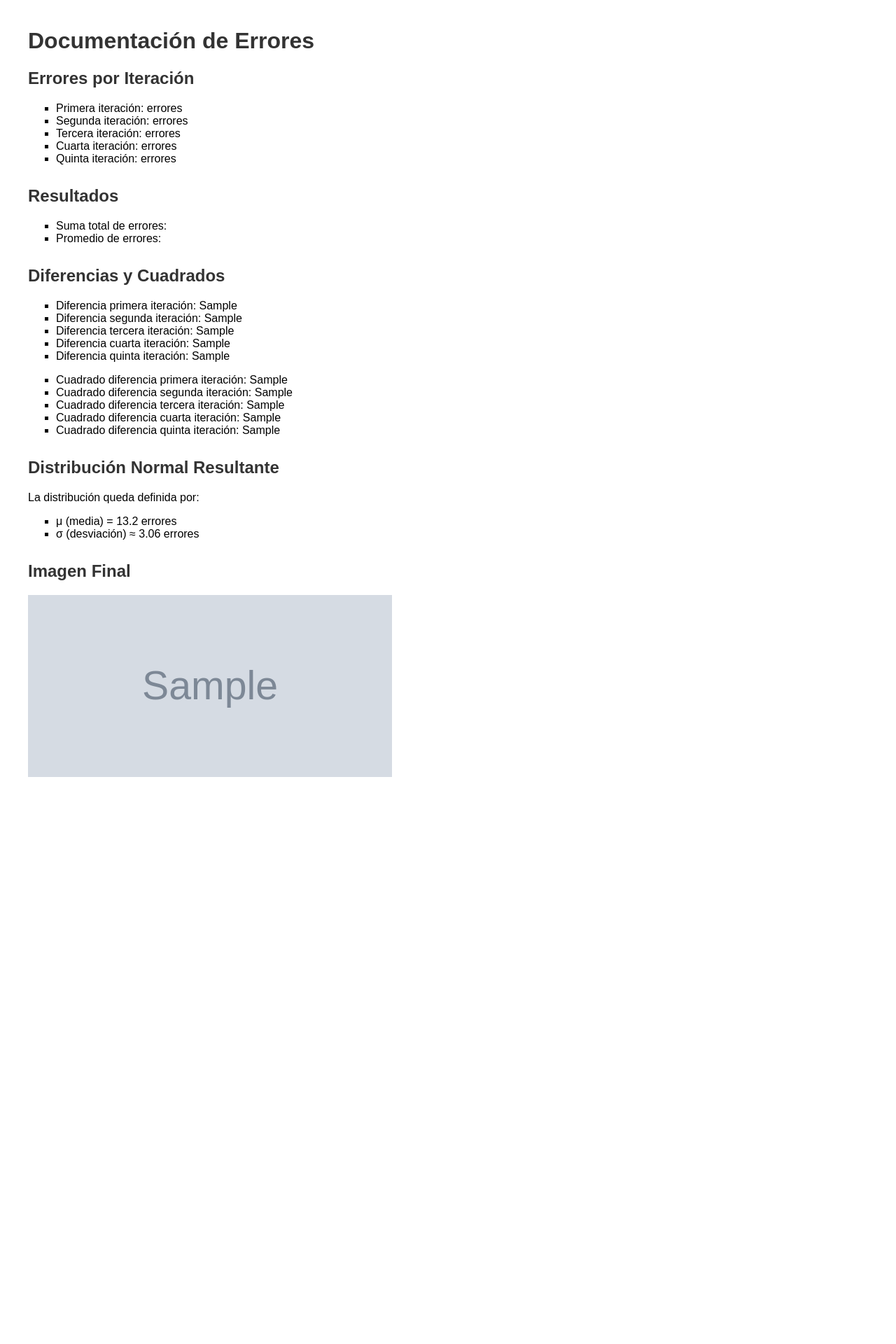
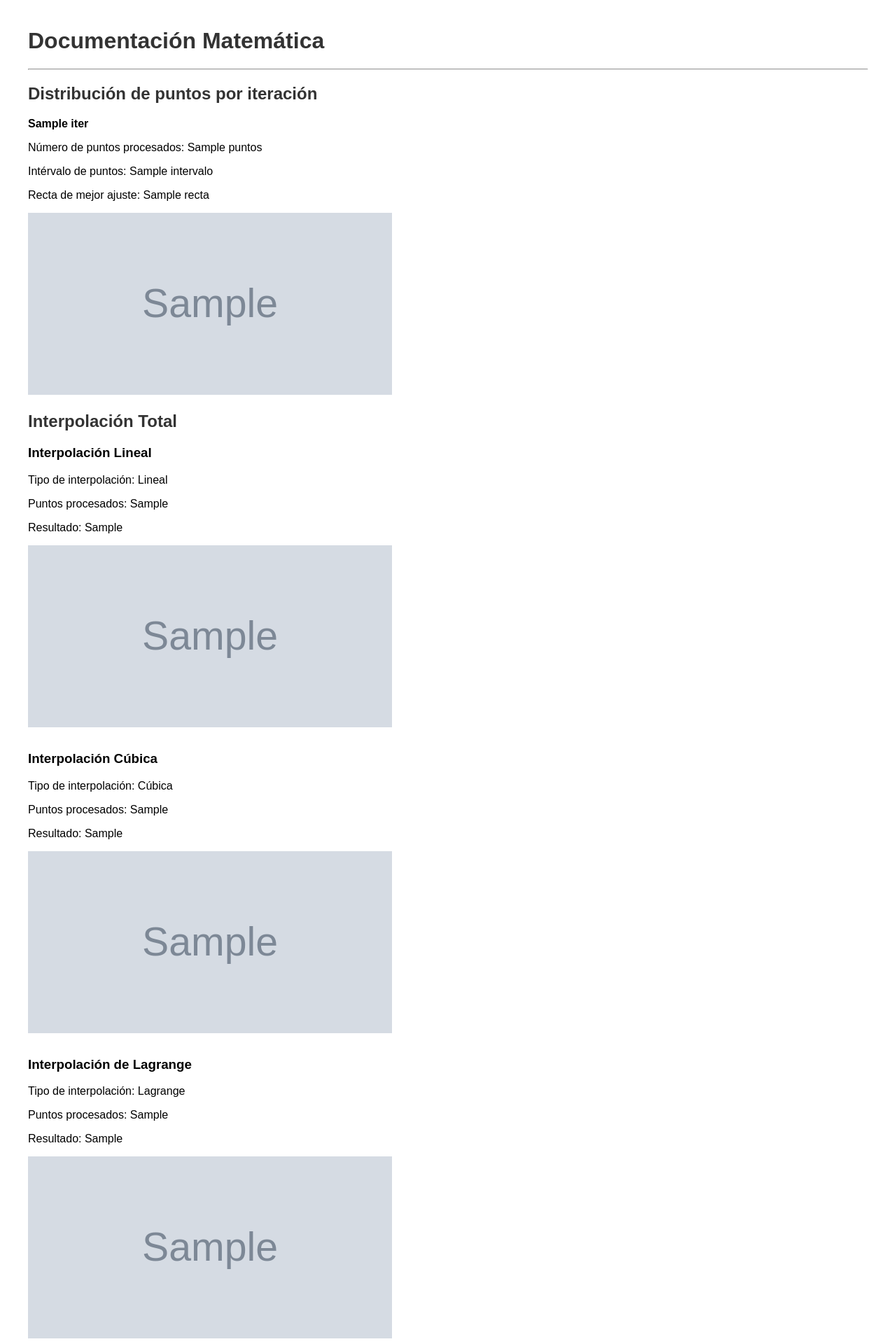
Before and after one commit to antorlok/Testeo-Matematico, a Django app: template Apps/Documentation/templates/documentation_template.html in a window 1280 px wide. Shown: the top 1920 px of the page at 70% size. Before the commit the page ends 1110 px from the top, so only its background shows below. Run offline with Django 5.2, Linux system fonts and the light colour scheme; the template is opened without the code that fills it: most values are stand-ins (such as "Sample title", 1, 10 or a date in 2020); grey boxes marked "Sample" are stand-in pictures; parts of the project's set-up code (start-up, migrations or seed data) failed here and were passed over.

Commit message:
fix: se modifica plantilla

```diff
--- a/Apps/Documentation/templates/documentation_template.html
+++ b/Apps/Documentation/templates/documentation_template.html
@@ -2,7 +2,7 @@
 <html lang="es">
 <head>
 	<meta charset="UTF-8" />
-	<title>Documentación de Errores</title>
+	<title>Documentación Matemática</title>
 	<style>
 		body {
 			font-family: Arial, sans-serif;
@@ -20,19 +20,45 @@
 	</style>
 </head>
 <body>
-	<h1>Documentación de Errores</h1>
-
+	<h1><strong>Documentaci&oacute;n Matem&aacute;tica</strong></h1>
+	<hr />
 	<div class="section">
-		<h2>Errores por Iteración</h2>
+		<h2>Distribuci&oacute;n de puntos por iteraci&oacute;n</h2>
+		{% for iter in iteraciones %}
+		<p><strong>{{ iter.nombre }}</strong></p>
+		<p>N&uacute;mero de puntos procesados: {{ iter.puntos }}</p>
+		<p>Int&eacute;rvalo de puntos: {{ iter.intervalo }}</p>
+		<p>Recta de mejor ajuste: {{ iter.recta }}</p>
+		<img src="{{ iter.imagen }}" alt="Imagen final" width="520" height="260" />
+		{% endfor %}
+		<h2>Interpolaci&oacute;n Total</h2>
+		<div class="section">
+			<h3>Interpolaci&oacute;n Lineal</h3>
+			<p>Tipo de interpolaci&oacute;n: Lineal</p>
+			<p>Puntos procesados: {{ puntos_interpolacion_lineal }}</p>
+			<p>Resultado: {{ resultado_interpolacion_lineal }}</p>
+			<p><img src="{{ imagen_interpolacion_lineal }}" alt="Imagen Lineal" width="520" height="260" /></p>
+		</div>
+		<div class="section">
+			<h3>Interpolaci&oacute;n C&uacute;bica</h3>
+			<p>Tipo de interpolaci&oacute;n: C&uacute;bica</p>
+			<p>Puntos procesados: {{ puntos_interpolacion_cubica }}</p>
+			<p>Resultado: {{ resultado_interpolacion_cubica }}</p>
+			<p><img src="{{ imagen_interpolacion_cubica }}" alt="Imagen C&uacute;bica" width="520" height="260" /></p>
+		</div>
+		<div class="section">
+			<h3>Interpolaci&oacute;n de Lagrange</h3>
+			<p>Tipo de interpolaci&oacute;n: Lagrange</p>
+			<p>Puntos procesados: {{ puntos_interpolacion_lagrange }}</p>
+			<p>Resultado: {{ resultado_interpolacion_lagrange }}</p>
+			<p><img src="{{ imagen_interpolacion_lagrange }}" alt="Imagen Lagrange" width="520" height="260" /></p>
+		</div>
+		<h2>Errores por Iteraci&oacute;n</h2>
 		<ul>
-			<li>Primera iteración: {{ firstIterationErrors }} errores</li>
-			<li>Segunda iteración: {{ secondIterationErrors }} errores</li>
-			<li>Tercera iteración: {{ thirdIterationErrors }} errores</li>
-			<li>Cuarta iteración: {{ fourthIterationErrors }} errores</li>
-			<li>Quinta iteración: {{ fifthIterationErrors }} errores</li>
+			{% for iter in iteraciones %}
+				<li>{{ iter.nombre }}: {{ iter.errores }} errores</li>
+			{% endfor %}
 		</ul>
-	</div>
-
 		<div class="section">
 			<h2>Resultados</h2>
 			<ul>
@@ -40,37 +66,23 @@
 				<li>Promedio de errores: {{ avarageErrorsResults }}</li>
 			</ul>
 		</div>
-
 		<div class="section">
-		<h2>Diferencias y Cuadrados</h2>
+			<h2>Distribuci&oacute;n Normal de los Errores</h2>
+			<p>La distribuci&oacute;n queda definida por:</p>
 			<ul>
-			<li>Diferencia primera iteración: {{ firstDifference }}</li>
-			<li>Diferencia segunda iteración: {{ secondDifference }}</li>
-			<li>Diferencia tercera iteración: {{ thirdDifference }}</li>
-			<li>Diferencia cuarta iteración: {{ fourthDifference }}</li>
-			<li>Diferencia quinta iteración: {{ fifthDifference }}</li>
-		</ul>
-		<ul>
-			<li>Cuadrado diferencia primera iteración: {{ firstDifferenceSquare }}</li>
-			<li>Cuadrado diferencia segunda iteración: {{ secondDifferenceSquare }}</li>
-			<li>Cuadrado diferencia tercera iteración: {{ thirdDifferenceSquare }}</li>
-			<li>Cuadrado diferencia cuarta iteración: {{ fourthDifferenceSquare }}</li>
-			<li>Cuadrado diferencia quinta iteración: {{ fifthDifferenceSquare }}</li>
+				<li>&mu; (media) = {{ media }} errores</li>
+				<li>&sigma; (desviaci&oacute;n) &asymp; {{ desviacion }} errores</li>
 			</ul>
 		</div>
-
 		<div class="section">
-		<h2>Distribución Normal Resultante</h2>
-		<p>La distribución queda definida por:</p>
+			<h2>Rangos Clave</h2>
+			<p>Seg&uacute;n los c&aacute;lculos, podemos deducir que el programa tendr&aacute; el siguiente comportamiento:</p>
 			<ul>
-			<li>&mu; (media) = 13.2 errores</li>
-			<li>&sigma; (desviación) ≈ 3.06 errores</li>
+				<li>El 68% de las iteraciones tendr&aacute; entre {{ rango_68.inferior }} y {{ rango_68.superior }} errores</li>
+				<li>El 95% de las iteraciones tendr&aacute; entre {{ rango_95.inferior }} y {{ rango_95.superior }} errores</li>
+				<li>El 98% de las iteraciones tendr&aacute; entre {{ rango_98.inferior }} y {{ rango_98.superior }} errores</li>
 			</ul>
-	</div>
-
-	<div class="section">
-		<h2>Imagen Final</h2>
-		<img src="{{ imagen_final }}" alt="Imagen final" width="520" height="260" />
-	</div>
+			<h2>Gr&aacute;fica de la Distribuci&oacute;n</h2>
+			<img src="{{ imagen_distribucion }}" alt="Imagen final" width="520" height="260" /></div>
 		</body>
 		</html>
```
Also changed, not shown: Apps/Documentation/pdf_generator.py (+54 -20 lines), 1 other file. Lines whose indentation alone changed are shown as unchanged.
